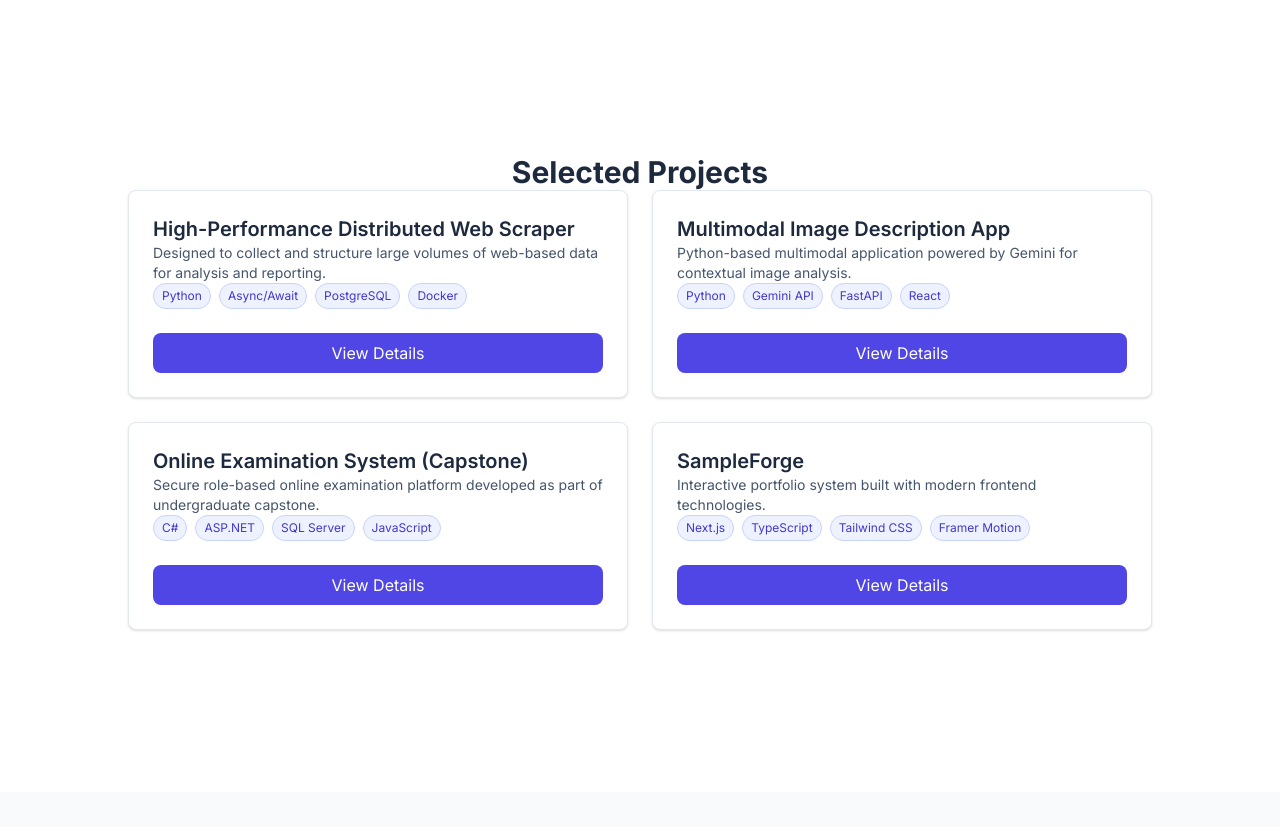
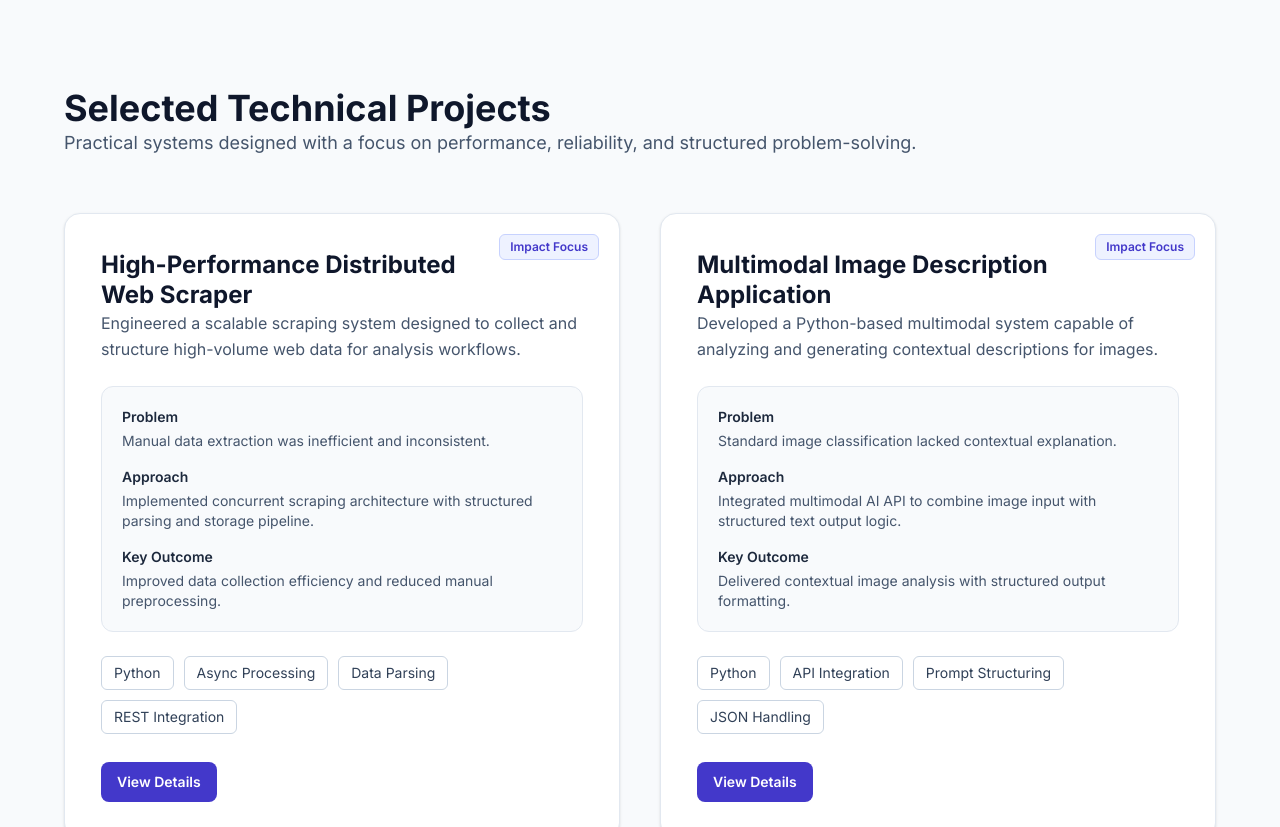
Before and after one commit to potayto41/personalportfolio, a Next.js app: page / in a window 1280 px wide. Shown: the part 2700-3527 px from the top of the page. Built offline with nearby package versions, Linux system fonts and the light colour scheme.

Commit message:
Redesign Projects into substantial case-study cards

```diff
--- a/components/Projects.tsx
+++ b/components/Projects.tsx
@@ -4,93 +4,62 @@ import React, { useState } from 'react';
 import { motion, AnimatePresence } from 'framer-motion';
 import { AiOutlineClose } from 'react-icons/ai';
 
-interface ProjectDetail {
-  problem: string;
-  approach: string;
-  technologies: string[];
-  highlights: string[];
-}
-
 interface Project {
   id: number;
   title: string;
-  description: string;
+  overview: string;
+  problem: string;
+  approach: string;
+  keyOutcome: string;
   techStack: string[];
-  details: ProjectDetail;
 }
 
 const projects: Project[] = [
   {
     id: 1,
     title: 'High-Performance Distributed Web Scraper',
-    description: 'Designed to collect and structure large volumes of web-based data for analysis and reporting.',
-    techStack: ['Python', 'Async/Await', 'PostgreSQL', 'Docker'],
-    details: {
-      problem: 'Needed an efficient solution to collect and structure large volumes of web data for real-time analysis without overwhelming target servers.',
-      approach: 'Built a distributed, asynchronous web scraper using Python with rate limiting, proxy rotation, and data validation pipeline.',
-      technologies: ['Python 3.10+', 'Asyncio', 'BeautifulSoup4', 'Selenium', 'PostgreSQL', 'Docker', 'Redis'],
-      highlights: [
-        'Concurrent scraping of 1000+ pages per hour',
-        'Automated error handling and retry logic',
-        'Data deduplication and quality validation',
-        'Containerized deployment with Docker',
-        'Real-time monitoring dashboard'
-      ]
-    }
+    overview:
+      'Engineered a scalable scraping system designed to collect and structure high-volume web data for analysis workflows.',
+    problem: 'Manual data extraction was inefficient and inconsistent.',
+    approach:
+      'Implemented concurrent scraping architecture with structured parsing and storage pipeline.',
+    keyOutcome: 'Improved data collection efficiency and reduced manual preprocessing.',
+    techStack: ['Python', 'Async Processing', 'Data Parsing', 'REST Integration']
   },
   {
     id: 2,
-    title: 'Multimodal Image Description App',
-    description: 'Python-based multimodal application powered by Gemini for contextual image analysis.',
-    techStack: ['Python', 'Gemini API', 'FastAPI', 'React'],
-    details: {
-      problem: 'Required an intelligent system to analyze images and generate contextual descriptions using state-of-the-art multimodal AI.',
-      approach: 'Integrated Google Gemini API with a Python backend and React frontend to enable real-time image analysis and description generation.',
-      technologies: ['Python', 'Google Gemini API', 'FastAPI', 'React', 'TypeScript', 'Tailwind CSS'],
-      highlights: [
-        'Real-time image analysis and description generation',
-        'Support for multiple image formats',
-        'Contextual and detailed AI-powered descriptions',
-        'Responsive web interface',
-        'API rate limiting and caching'
-      ]
-    }
+    title: 'Multimodal Image Description Application',
+    overview:
+      'Developed a Python-based multimodal system capable of analyzing and generating contextual descriptions for images.',
+    problem: 'Standard image classification lacked contextual explanation.',
+    approach:
+      'Integrated multimodal AI API to combine image input with structured text output logic.',
+    keyOutcome: 'Delivered contextual image analysis with structured output formatting.',
+    techStack: ['Python', 'API Integration', 'Prompt Structuring', 'JSON Handling']
   },
   {
     id: 3,
-    title: 'Online Examination System (Capstone)',
-    description: 'Secure role-based online examination platform developed as part of undergraduate capstone.',
-    techStack: ['C#', 'ASP.NET', 'SQL Server', 'JavaScript'],
-    details: {
-      problem: 'Create a secure, scalable examination platform that prevents cheating while providing a seamless experience for students, instructors, and administrators.',
-      approach: 'Developed a role-based access control system with real-time exam monitoring, automatic submission, and comprehensive analytics.',
-      technologies: ['C# / ASP.NET', 'SQL Server', 'Entity Framework Core', 'JavaScript', 'HTML/CSS'],
-      highlights: [
-        'Role-based access control (Student, Instructor, Admin)',
-        'Real-time exam monitoring and proctoring features',
-        'Automatic submission and time management',
-        'Comprehensive result analytics and reporting',
-        'Secure authentication and session management'
-      ]
-    }
+    title: 'Online Examination System (Capstone Project)',
+    overview:
+      'Designed and implemented a secure, role-based online examination platform for academic assessment.',
+    problem: 'Traditional examination systems lacked flexibility and automation.',
+    approach:
+      'Developed authentication layers, role-based access, and automated result processing.',
+    keyOutcome:
+      'Delivered a functional web-based examination platform with secure result handling.',
+    techStack: ['ASP.NET Core', 'SQL Server', 'Entity Framework']
   },
   {
     id: 4,
-    title: 'SampleForge',
-    description: 'Interactive portfolio system built with modern frontend technologies.',
-    techStack: ['Next.js', 'TypeScript', 'Tailwind CSS', 'Framer Motion'],
-    details: {
-      problem: 'Build a modern, interactive portfolio showcase that demonstrates technical proficiency and provides an engaging user experience.',
-      approach: 'Created a responsive portfolio system using Next.js with smooth animations, optimized performance, and SEO-friendly architecture.',
-      technologies: ['Next.js 14', 'TypeScript', 'Tailwind CSS', 'Framer Motion', 'React Icons'],
-      highlights: [
-        'Server-side rendering for optimal performance',
-        'Smooth fade-in animations and scroll effects',
-        'Mobile-first responsive design',
-        'SEO optimized with meta tags',
-        'Dark/Light theme support'
-      ]
-    }
+    title: 'SampleForge Portfolio System',
+    overview:
+      'Built a responsive portfolio platform to present structured technical and professional experience.',
+    problem: 'Traditional resumes fail to demonstrate structured capability.',
+    approach:
+      'Designed modular UI components with responsive layout and clear information hierarchy.',
+    keyOutcome:
+      'Created recruiter-focused portfolio emphasizing systems thinking and clarity.',
+    techStack: ['Next.js', 'Tailwind CSS', 'TypeScript']
   }
 ];
 
@@ -99,175 +68,140 @@ const Projects = () => {
 
   return (
     <>
-      <motion.section
-        id="projects"
-        className="min-h-screen flex items-center justify-center px-6 py-24"
+      <section id="projects" className="w-full px-6 py-24 bg-slate-50">
+        <div className="max-w-6xl mx-auto">
+          <motion.div
             initial={false}
             whileInView={{ opacity: 1 }}
-        viewport={{ once: true, margin: "-100px" }}
-        transition={{ duration: 0.5 }}
+            viewport={{ once: true, margin: '-80px' }}
+            transition={{ duration: 0.35 }}
+            className="mb-14"
           >
-        <div className="max-w-5xl w-full">
-          <motion.h2
-            initial={false}
-            whileInView={{ opacity: 1, y: 0 }}
-            viewport={{ once: true }}
-            transition={{ duration: 0.5, delay: 0.1 }}
-            className="text-3xl font-bold text-slate-800 mb-12 text-center"
-          >
-            Selected Projects
-          </motion.h2>
+            <h2 className="text-3xl md:text-4xl font-bold text-slate-900">Selected Technical Projects</h2>
+            <p className="mt-4 text-base md:text-lg text-slate-600 max-w-4xl leading-relaxed">
+              Practical systems designed with a focus on performance, reliability, and structured problem-solving.
+            </p>
+          </motion.div>
 
-          <div className="grid md:grid-cols-2 gap-6">
+          <div className="grid grid-cols-1 md:grid-cols-2 gap-8 md:gap-10">
             {projects.map((project, index) => (
-              <motion.div
+              <motion.article
                 key={project.id}
                 initial={false}
-                whileInView={{ opacity: 1, y: 0 }}
-                viewport={{ once: true }}
-                transition={{ duration: 0.5, delay: 0.15 + index * 0.1 }}
-                className="bg-white rounded-lg border border-slate-200 shadow-sm hover:shadow-lg transition-shadow duration-300 overflow-hidden"
+                whileInView={{ opacity: 1 }}
+                viewport={{ once: true, margin: '-60px' }}
+                transition={{ duration: 0.35, delay: index * 0.04 }}
+                className="relative rounded-2xl border border-slate-200 bg-white p-8 md:p-9 shadow-sm transition-shadow duration-200 hover:shadow-md"
               >
-                <div className="p-6 flex flex-col h-full">
-                  {/* Title */}
-                  <h3 className="text-xl font-semibold text-slate-800 mb-3">
-                    {project.title}
-                  </h3>
+                <span className="absolute top-5 right-5 inline-flex rounded-md border border-primary-200 bg-primary-50 px-2.5 py-1 text-xs font-semibold text-primary-700">
+                  Impact Focus
+                </span>
 
-                  {/* Description */}
-                  <p className="text-slate-600 text-sm mb-4 line-clamp-2">
-                    {project.description}
-                  </p>
+                <h3 className="pr-24 text-2xl font-bold text-slate-900 leading-tight">{project.title}</h3>
 
-                  {/* Tech Stack */}
-                  <div className="flex flex-wrap gap-2 mb-6">
-                    {project.techStack.map((tech, techIndex) => (
-                      <motion.span
+                <p className="mt-5 text-slate-600 leading-relaxed">{project.overview}</p>
+
+                <dl className="mt-6 space-y-4 rounded-xl border border-slate-200 bg-slate-50 p-5">
+                  <div>
+                    <dt className="text-sm font-semibold text-slate-800">Problem</dt>
+                    <dd className="mt-1 text-sm text-slate-600">{project.problem}</dd>
+                  </div>
+                  <div>
+                    <dt className="text-sm font-semibold text-slate-800">Approach</dt>
+                    <dd className="mt-1 text-sm text-slate-600">{project.approach}</dd>
+                  </div>
+                  <div>
+                    <dt className="text-sm font-semibold text-slate-800">Key Outcome</dt>
+                    <dd className="mt-1 text-sm text-slate-600">{project.keyOutcome}</dd>
+                  </div>
+                </dl>
+
+                <div className="mt-6 flex flex-wrap gap-2.5">
+                  {project.techStack.map((tech) => (
+                    <span
                       key={tech}
-                        initial={false}
-                        whileInView={{ opacity: 1, scale: 1 }}
-                        viewport={{ once: true }}
-                        transition={{ duration: 0.3, delay: 0.3 + index * 0.1 + techIndex * 0.05 }}
-                        className="px-2 py-1 bg-primary-50 border border-primary-200 text-primary-700 text-xs font-medium rounded-full"
+                      className="inline-flex items-center rounded-md border border-slate-300 bg-white px-3 py-1.5 text-sm font-medium text-slate-700"
                     >
                       {tech}
-                      </motion.span>
+                    </span>
                   ))}
                 </div>
 
-                  {/* View Details Button */}
-                  <motion.button
-                    whileHover={{ scale: 1.02 }}
-                    whileTap={{ scale: 0.98 }}
+                <button
                   onClick={() => setSelectedProject(project)}
-                    className="mt-auto bg-primary-600 text-white px-4 py-2 rounded-lg font-medium hover:bg-primary-700 transition-colors duration-300"
+                  className="mt-7 inline-flex items-center rounded-lg bg-primary-700 px-4 py-2.5 text-sm font-semibold text-white transition-colors duration-200 hover:bg-primary-800"
                 >
                   View Details
-                  </motion.button>
-                </div>
-              </motion.div>
+                </button>
+              </motion.article>
             ))}
           </div>
         </div>
-      </motion.section>
+      </section>
 
-      {/* Modal */}
       <AnimatePresence>
         {selectedProject && (
           <motion.div
             initial={false}
             animate={{ opacity: 1 }}
             exit={{ opacity: 0 }}
-            transition={{ duration: 0.3 }}
-            className="fixed inset-0 bg-black bg-opacity-50 flex items-center justify-center px-6 py-12 z-50"
+            transition={{ duration: 0.25 }}
+            className="fixed inset-0 z-50 bg-black/45 px-6 py-12"
             onClick={() => setSelectedProject(null)}
           >
+            <div className="mx-auto flex h-full max-w-3xl items-center justify-center">
               <motion.div
                 initial={false}
-              animate={{ opacity: 1, scale: 1, y: 0 }}
-              exit={{ opacity: 0, scale: 0.95, y: 20 }}
-              transition={{ duration: 0.3 }}
-              className="bg-white rounded-lg max-w-2xl w-full max-h-[90vh] overflow-y-auto"
+                animate={{ opacity: 1 }}
+                exit={{ opacity: 0 }}
+                transition={{ duration: 0.25 }}
+                className="max-h-[90vh] w-full overflow-y-auto rounded-2xl border border-slate-200 bg-white shadow-lg"
                 onClick={(e) => e.stopPropagation()}
               >
-              {/* Modal Header */}
-              <div className="sticky top-0 bg-white border-b border-slate-200 px-6 py-4 flex items-center justify-between">
-                <h3 className="text-2xl font-bold text-slate-800">
-                  {selectedProject.title}
-                </h3>
+                <div className="sticky top-0 flex items-center justify-between border-b border-slate-200 bg-white px-6 py-4">
+                  <h3 className="text-xl md:text-2xl font-bold text-slate-900">{selectedProject.title}</h3>
                   <button
                     onClick={() => setSelectedProject(null)}
-                  className="text-slate-500 hover:text-slate-700 transition-colors"
+                    className="rounded-md p-1 text-slate-500 transition-colors duration-200 hover:text-slate-700"
                   >
                     <AiOutlineClose size={24} />
                   </button>
                 </div>
 
-              {/* Modal Content */}
-              <div className="p-6 space-y-6">
-                {/* Problem */}
+                <div className="space-y-6 px-6 py-6">
+                  <p className="text-slate-600 leading-relaxed">{selectedProject.overview}</p>
+
+                  <dl className="space-y-4 rounded-xl border border-slate-200 bg-slate-50 p-5">
                     <div>
-                  <h4 className="text-lg font-semibold text-slate-800 mb-2">
-                    Problem
-                  </h4>
-                  <p className="text-slate-600 leading-relaxed">
-                    {selectedProject.details.problem}
-                  </p>
+                      <dt className="text-sm font-semibold text-slate-800">Problem</dt>
+                      <dd className="mt-1 text-sm text-slate-600">{selectedProject.problem}</dd>
                     </div>
+                    <div>
+                      <dt className="text-sm font-semibold text-slate-800">Approach</dt>
+                      <dd className="mt-1 text-sm text-slate-600">{selectedProject.approach}</dd>
+                    </div>
+                    <div>
+                      <dt className="text-sm font-semibold text-slate-800">Key Outcome</dt>
+                      <dd className="mt-1 text-sm text-slate-600">{selectedProject.keyOutcome}</dd>
+                    </div>
+                  </dl>
 
-                {/* Approach */}
                   <div>
-                  <h4 className="text-lg font-semibold text-slate-800 mb-2">
-                    Approach
-                  </h4>
-                  <p className="text-slate-600 leading-relaxed">
-                    {selectedProject.details.approach}
-                  </p>
-                </div>
-
-                {/* Technologies */}
-                <div>
-                  <h4 className="text-lg font-semibold text-slate-800 mb-3">
-                    Technologies Used
-                  </h4>
-                  <div className="flex flex-wrap gap-2">
-                    {selectedProject.details.technologies.map((tech) => (
+                    <h4 className="text-sm font-semibold text-slate-800">Tech Stack</h4>
+                    <div className="mt-3 flex flex-wrap gap-2.5">
+                      {selectedProject.techStack.map((tech) => (
                         <span
                           key={tech}
-                        className="px-3 py-1 bg-primary-100 border border-primary-300 text-primary-800 text-sm font-medium rounded-full"
+                          className="inline-flex items-center rounded-md border border-slate-300 bg-white px-3 py-1.5 text-sm font-medium text-slate-700"
                         >
                           {tech}
                         </span>
                       ))}
                     </div>
                   </div>
-
-                {/* Key Highlights */}
-                <div>
-                  <h4 className="text-lg font-semibold text-slate-800 mb-3">
-                    Key Highlights
-                  </h4>
-                  <ul className="space-y-2">
-                    {selectedProject.details.highlights.map((highlight, index) => (
-                      <li key={index} className="flex items-start">
-                        <span className="mr-3 text-primary-600 font-bold">✓</span>
-                        <span className="text-slate-600">{highlight}</span>
-                      </li>
-                    ))}
-                  </ul>
-                </div>
-              </div>
-
-              {/* Modal Footer */}
-              <div className="bg-slate-50 border-t border-slate-200 px-6 py-4 flex justify-end">
-                <button
-                  onClick={() => setSelectedProject(null)}
-                  className="bg-slate-200 text-slate-800 px-4 py-2 rounded-lg font-medium hover:bg-slate-300 transition-colors duration-300"
-                >
-                  Close
-                </button>
                 </div>
               </motion.div>
+            </div>
           </motion.div>
         )}
       </AnimatePresence>
```
Lines whose indentation alone changed are shown as unchanged.
